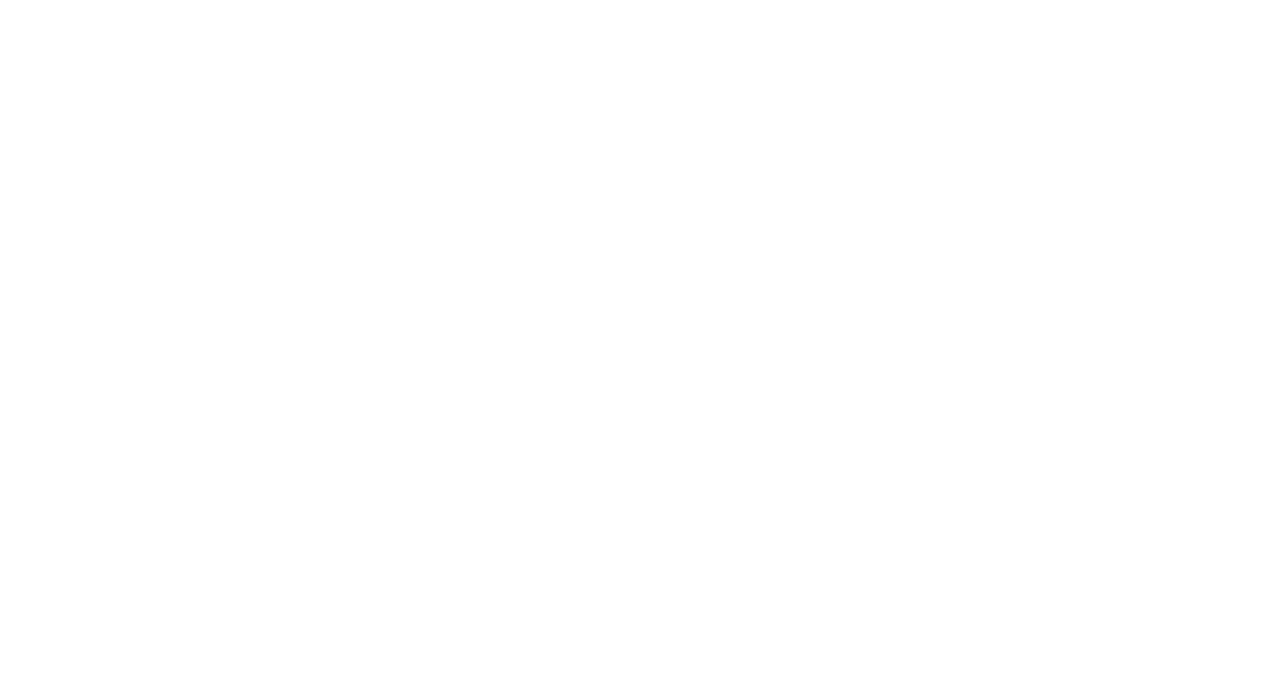
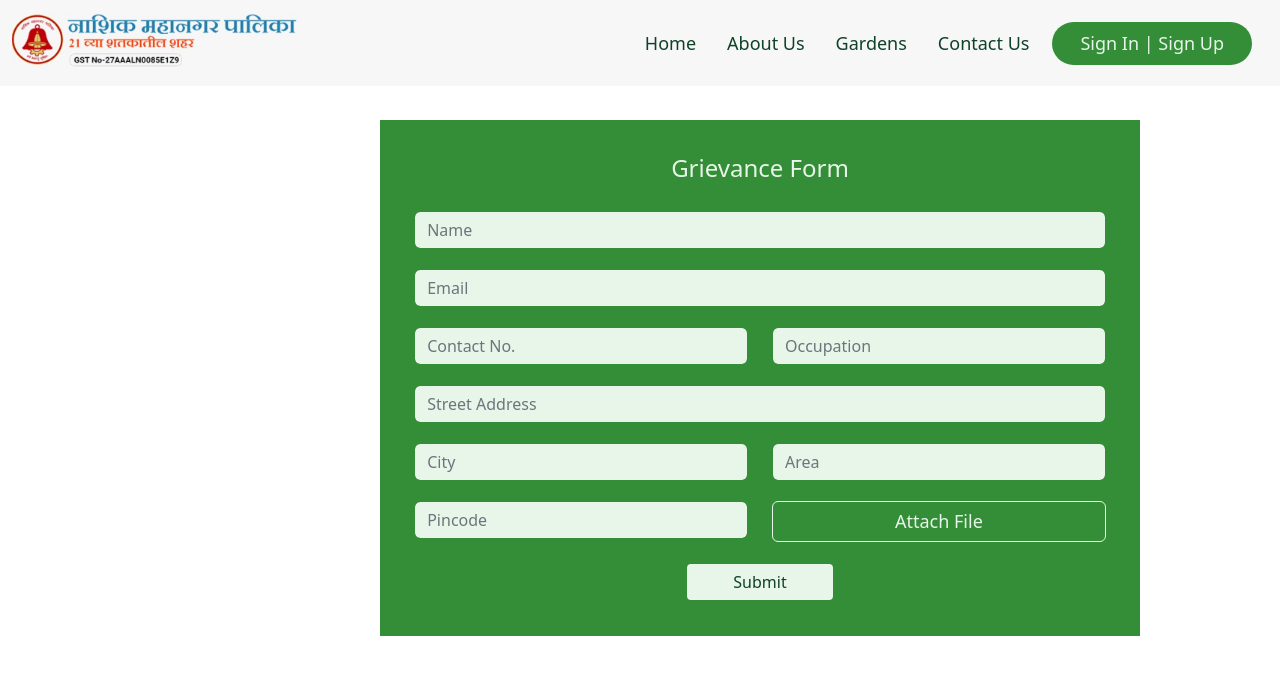
Before and after one commit to Nashik-Muncipal-Corporation-Gardener/Gardener-Website---Client, a React (Create React App) app in the folder gardener/: page /#/grievanceform in a window 1280 px wide. Before the commit this address had no page. Shown: the top 674 px of the page. Built offline with nearby package versions, Linux system fonts and the light colour scheme.

Commit message:
added path for grievance form

```diff
--- a/gardener/src/App.js
+++ b/gardener/src/App.js
@@ -5,17 +5,14 @@ import Footer from './Components/footer'
 import 'bootstrap/dist/css/bootstrap.min.css';
 import Slider from './Components/Slider';
 import Services from './Components/Services';
-import Signup from './Components/Signup'
-import GrievanceForm from './Components/GrievanceForm';
+import Signup from './Components/Signup';
 function App() {
   return (
     <div className="App">
       <Navbar/>
-      {/* <Slider/>
+      <Slider/>
       <Services/>
-      <Footer/> */}
-      {/* <Signup/> */}
-      <GrievanceForm/>
+      <Footer/>
     </div>
   );
 }
--- a/gardener/src/Components/GrievanceForm.js
+++ b/gardener/src/Components/GrievanceForm.js
@@ -2,9 +2,11 @@ import React from 'react'
 import "bootstrap/dist/css/bootstrap.css";
 import {Container,Row, Col, Form, Button } from 'react-bootstrap';
 import '../css/grievanceform.css'
+import Navbar from './NavigationBar'
 const GrievanceForm = () => {
   return (
     <div className='grievanceform'>
+        <Navbar/>
         <Container style={{margin:0}}>
             <Row >
                 <Col md={4}></Col>
--- a/gardener/src/index.js
+++ b/gardener/src/index.js
@@ -10,6 +10,7 @@ import Gardens from './Components/Gardens';
 import Authentication from './superAdmin/Authentication';
 import SuperAdminHome from './superAdmin/home/SuperAdminHome';
 import GrievanceDashboard from './superAdmin/Grievances/GrievanceDashboard';
+import GrievanceForm from './Components/GrievanceForm';
 const root = ReactDOM.createRoot(document.getElementById('root'));
 root.render(
   <HashRouter>
@@ -18,11 +19,11 @@ root.render(
         <Route exact path='/signin' element={< Signin />}></Route>
         <Route exact path='/signup' element={< Signup />}></Route>
         <Route exact path='/gardens' element={< Gardens />}></Route>
+        <Route exact path='/grievanceform' element={<GrievanceForm/>}></Route>
 
         <Route exact path='/super-admin' element={<Authentication/>}></Route>
         <Route exact path='/super-admin/home' element={<SuperAdminHome/>}></Route>
         <Route exact path='/super-admin/grievances' element={<GrievanceDashboard/>}></Route>
-
 
     </Routes>
     </HashRouter>
```
